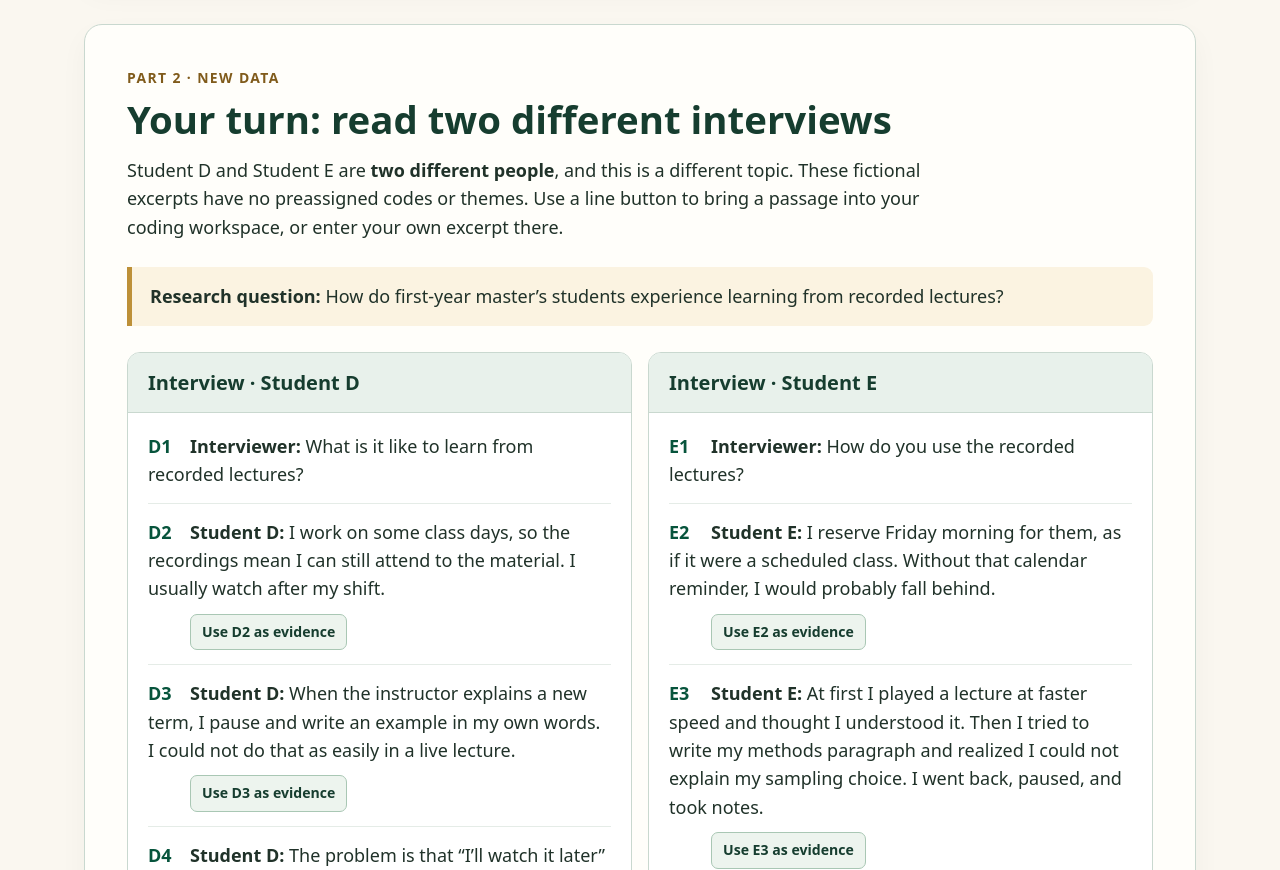
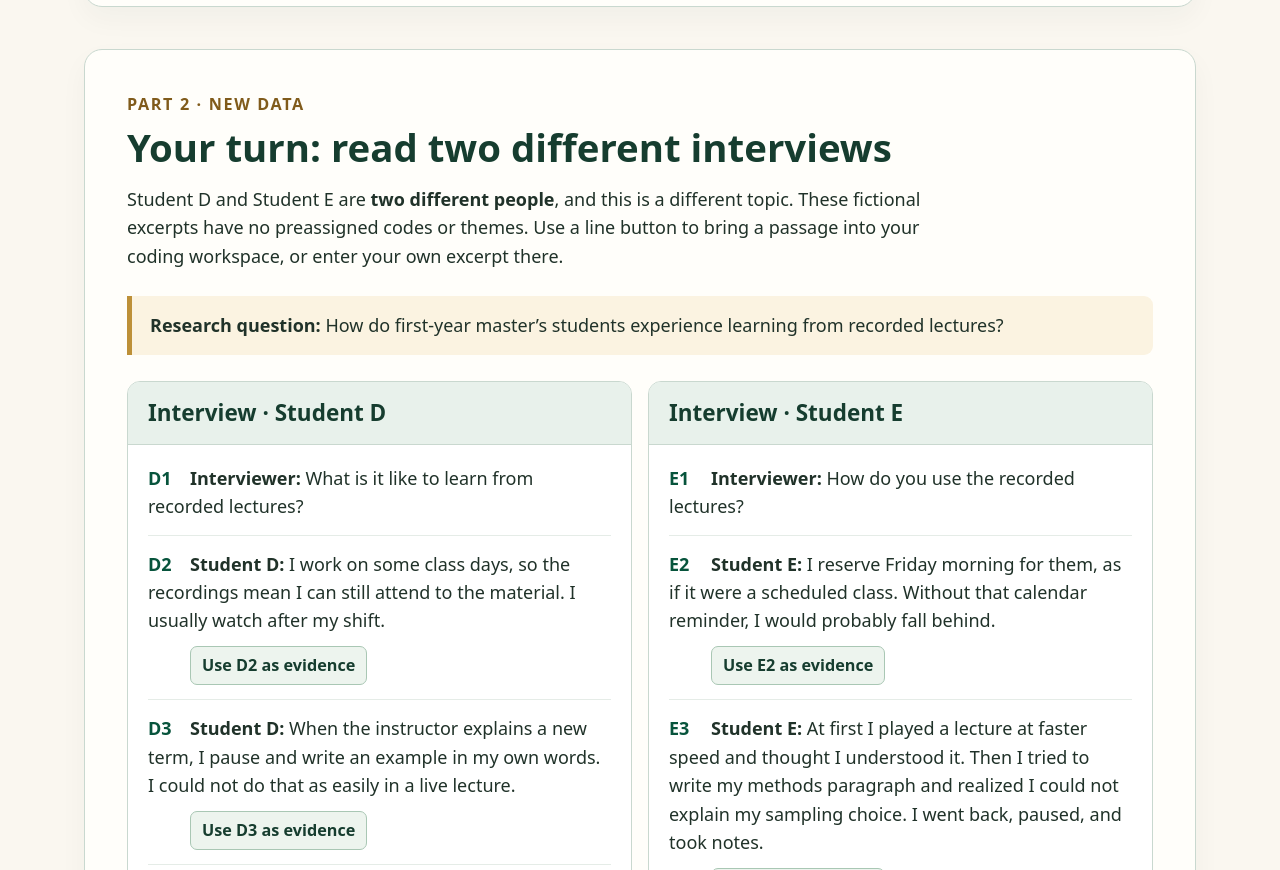
Before and after one commit to Tahereh-Firoozi/EDPY-501-Fall-2026, a plain HTML site: page session-9/index.html in a window 1280 px wide. Shown: the part 1930-2800 px from the top of the page. Drawn offline with Linux system fonts and the light colour scheme.

Commit message:
Improve Session 9 activity text readability

```diff
--- a/session-9/index.html
+++ b/session-9/index.html
@@ -8,7 +8,7 @@
   <style>
     :root { color-scheme:light; --deep:#163d2f; --green:#07543c; --gold:#bd9038; --paper:#fffefa; --cream:#faf7f0; --sage:#e8f1eb; --ink:#203229; --muted:#4d6458; --line:#c9d8cf; --focus:#b47b00; }
     * { box-sizing:border-box; }
-    html { scroll-behavior:smooth; }
+    html { scroll-behavior:smooth; font-size:18px; }
     body { margin:0; background:var(--cream); color:var(--ink); font:18px/1.58 system-ui,-apple-system,BlinkMacSystemFont,"Segoe UI",Roboto,sans-serif; }
     button,input,select,textarea { font:inherit; }
     button { cursor:pointer; }
@@ -25,7 +25,7 @@
     .head a { color:white; text-decoration-thickness:1px; }
     .hero { background:linear-gradient(115deg,#e9f1e8,#fbf7eb 78%); border-bottom:1px solid var(--line); }
     .hero-inner { max-width:1160px; margin:auto; padding:65px 24px 60px; }
-    .eyebrow { margin:0 0 12px; color:var(--green); font-size:.88rem; font-weight:800; letter-spacing:.11em; text-transform:uppercase; }
+    .eyebrow { margin:0 0 12px; color:var(--green); font-size:.9rem; font-weight:800; letter-spacing:.11em; text-transform:uppercase; }
     h1 { margin:0 0 17px; color:var(--deep); font-size:clamp(2.4rem,5vw,4.2rem); line-height:1.08; letter-spacing:-.035em; max-width:850px; }
     .lead { max-width:780px; margin:0; font-size:1.18rem; }
     .path { display:flex; gap:12px; flex-wrap:wrap; margin-top:28px; }
@@ -37,7 +37,7 @@
     h3 { color:var(--deep); font-size:1.25rem; line-height:1.25; margin:0 0 12px; }
     p { margin:0 0 16px; }
     .section-intro { max-width:850px; margin-bottom:26px; }
-    .section-tag { color:#805b1b; text-transform:uppercase; font-weight:800; font-size:.87rem; letter-spacing:.1em; margin:0 0 8px; }
+    .section-tag { color:#805b1b; text-transform:uppercase; font-weight:800; font-size:.9rem; letter-spacing:.1em; margin:0 0 8px; }
     .concepts { display:grid; grid-template-columns:repeat(3,minmax(0,1fr)); gap:14px; margin-bottom:42px; }
     .concept { background:white; border:1px solid var(--line); border-top:5px solid var(--gold); border-radius:12px; padding:21px; }
     .concept strong { display:block; font-size:1.2rem; color:var(--deep); margin-bottom:5px; }
@@ -55,7 +55,7 @@
     .line-ref { display:inline-block; min-width:42px; font-weight:800; color:var(--green); }
     .speaker { font-weight:750; }
     .spoken { display:inline; }
-    .line-action { display:block; margin:11px 0 0 42px; padding:6px 11px; color:var(--deep); background:#edf4ee; border:1px solid #a9c7b4; border-radius:7px; font-size:.88rem; font-weight:700; }
+    .line-action { display:block; margin:11px 0 0 42px; padding:6px 11px; color:var(--deep); background:#edf4ee; border:1px solid #a9c7b4; border-radius:7px; font-size:.9rem; font-weight:700; }
     .line-action:hover { background:#dbeee0; }
     .button-row { display:flex; flex-wrap:wrap; gap:12px; align-items:center; margin:24px 0 0; }
     .btn { min-height:48px; padding:10px 18px; border-radius:9px; font-weight:750; border:1px solid var(--green); }
```
